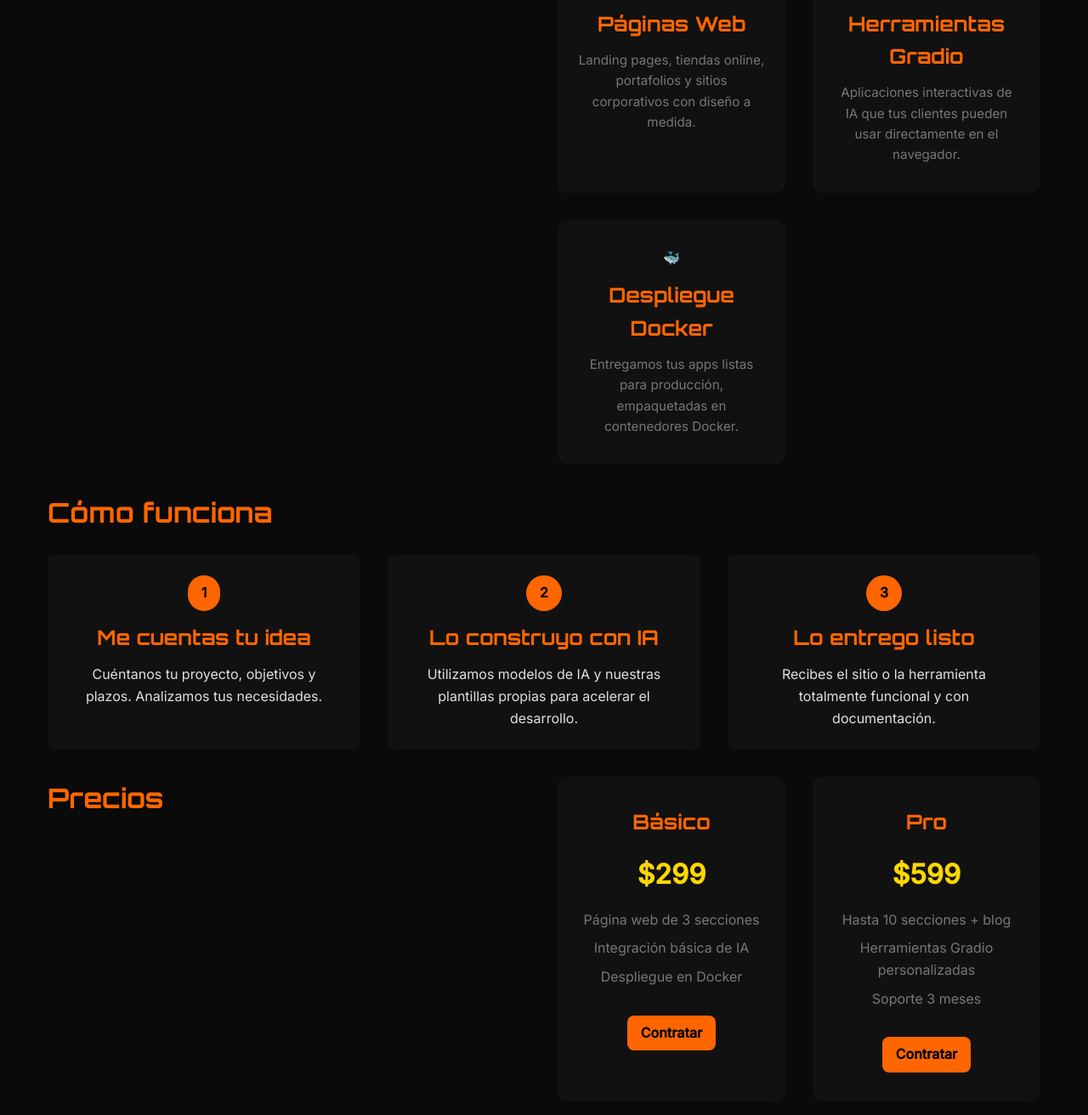
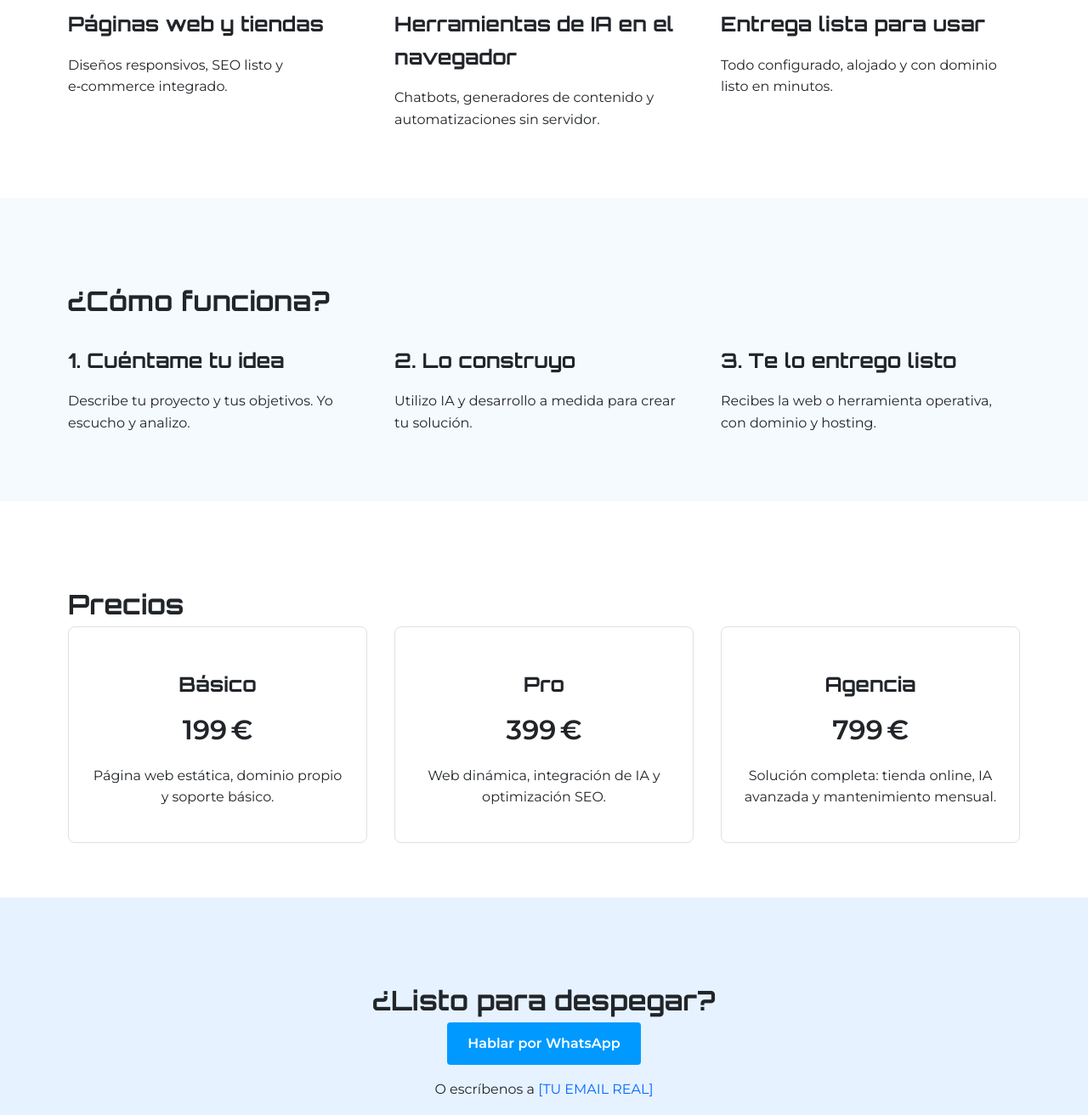
Before and after one commit to Cristobal2929/fenix-evolution, a plain HTML site: page index.html in a window 1280 px wide. Shown: the part 517-1829 px from the top of the page at 85% size. Drawn offline with Linux system fonts and the light colour scheme.

Commit message:
forja: actualizacion completa

```diff
--- a/index.html
+++ b/index.html
@@ -3,282 +3,159 @@
 <head>
   <meta charset="UTF-8">
   <meta name="viewport" content="width=device-width, initial-scale=1">
-  <title>Fénix Evolution – Web + IA a medida</title>
-
-  <!-- Google Fonts: display + body -->
-  <link href="https://fonts.googleapis.com/css2?family=Orbitron:wght@600;700&family=Inter:wght@400;500&display=swap" rel="stylesheet">
-
+  <title>Fénix Evolution – Soluciones Digitales</title>
+  <!-- Google Fonts -->
+  <link rel="preconnect" href="https://fonts.googleapis.com">
+  <link rel="preconnect" href="https://fonts.gstatic.com" crossorigin>
+  <link href="https://fonts.googleapis.com/css2?family=Montserrat:wght@400;600&family=Orbitron:wght@700&display=swap" rel="stylesheet">
   <style>
     :root {
-      --color-bg: #0a0a0a;
-      --color-primary: #ff6600;   /* naranja */
-      --color-accent: #ffd700;    /* dorado */
-      --color-text: #e0e0e0;
-      --color-muted: #777;
+      --color-primary: #0066ff;   /* azul principal */
+      --color-accent: #0099ff;    /* azul más vivo para botones */
+      --color-bg: #ffffff;
+      --color-text: #212529;
       --font-display: 'Orbitron', sans-serif;
-      --font-body: 'Inter', sans-serif;
+      --font-body: 'Montserrat', sans-serif;
     }
-
-    /* Reset & base */
-    *, *::before, *::after { box-sizing: border-box; margin:0; padding:0; }
-    html { scroll-behavior: smooth; }
+    *, *::before, *::after { box-sizing: border-box; }
     body {
-      font-family: var(--font-body);
+      margin:0; font-family: var(--font-body); color: var(--color-text);
       background: var(--color-bg);
-      color: var(--color-text);
       line-height: 1.6;
     }
     a { color: var(--color-primary); text-decoration: none; }
-    a:focus-visible { outline: 2px solid var(--color-accent); outline-offset: 2px; }
-
-    /* Layout */
-    .container { max-width: 1200px; margin: 0 auto; padding: 1rem; }
-    header, section { padding: 4rem 0; }
-    h1, h2, h3 { font-family: var(--font-display); color: var(--color-primary); }
+    h1, h2, h3 { font-family: var(--font-display); margin:0; }
     h1 { font-size: 2.5rem; }
-    h2 { font-size: 2rem; margin-bottom: 1.5rem; }
-    h3 { font-size: 1.5rem; margin-bottom: .75rem; }
-
-    /* Hero */
+    h2 { font-size: 2rem; margin-top: 2rem; }
+    h3 { font-size: 1.5rem; margin-top: 1.5rem; }
+    .container { width: min(90%, 1200px); margin:auto; padding:1rem; }
     .hero {
-      text-align: center;
-      background: linear-gradient(135deg, #1a1a1a, #0a0a0a);
-      padding: 6rem 1rem;
+      background: linear-gradient(135deg, var(--color-primary), var(--color-accent));
+      color:#fff; text-align:center; padding:4rem 1rem;
     }
-    .hero h1 { font-size: clamp(2rem, 8vw, 3.5rem); }
-    .hero p { font-size: 1.125rem; margin: 1rem 0 2rem; color: var(--color-muted); }
-    .hero .cta {
-      display: inline-block;
-      background: var(--color-primary);
-      color: #000;
-      padding: .75rem 1.5rem;
-      border-radius: .5rem;
-      font-weight: 600;
-      transition: background .3s;
+    .hero h1 { font-size:2.8rem; margin-bottom:.5rem; }
+    .hero p { font-size:1.2rem; margin-bottom:1.5rem; }
+    .btn {
+      display:inline-block; padding:.75rem 1.5rem; border:none;
+      background: var(--color-accent); color:#fff; font-weight:600;
+      border-radius:4px; cursor:pointer; font-family:var(--font-body);
+      transition:background .2s;
     }
-    .hero .cta:hover,
-    .hero .cta:focus-visible { background: var(--color-accent); }
-
-    /* Services */
-    .services { display: grid; gap: 2rem; grid-template-columns: repeat(auto-fit, minmax(260px, 1fr)); }
-    .card {
-      background: #111;
-      border-radius: .75rem;
-      padding: 2rem 1.5rem;
-      text-align: center;
-      transition: transform .3s, box-shadow .3s;
+    .btn:hover,.btn:focus{background: var(--color-primary);}
+    .btn:focus-visible{outline:3px solid var(--color-primary); outline-offset:2px;}
+    section { padding:3rem 0; }
+    .grid { display:grid; gap:2rem; }
+    @media (min-width:600px){
+      .grid-3 { grid-template-columns:repeat(3,1fr); }
     }
-    .card:hover,
-    .card:focus-within { transform: translateY(-4px); box-shadow: 0 8px 20px rgba(255,102,0,.3); }
-    .card h3 { margin-top: .75rem; }
-    .card p { color: var(--color-muted); font-size: .95rem; }
-
-    /* How it works */
-    .steps { display: flex; flex-direction: column; gap: 2rem; }
-    @media (min-width: 600px) { .steps { flex-direction: row; } }
-    .step {
-      flex:1;
-      background:#111;
-      border-radius:.5rem;
-      padding:1.5rem;
-      text-align:center;
+    .price-card {
+      border:1px solid #e0e0e0; border-radius:8px; padding:1.5rem;
+      text-align:center; transition:transform .2s;
     }
-    .step span { display:inline-block;background:var(--color-primary);color:#000;padding:.5rem 1rem;border-radius:999px;font-weight:600;margin-bottom:.75rem; }
-
-    /* Pricing */
-    .pricing { display: grid; gap:2rem; grid-template-columns: repeat(auto-fit, minmax(260px,1fr)); }
-    .plan {
-      background:#111;
-      border-radius:.75rem;
-      padding:2rem 1.5rem;
-      text-align:center;
-      border:2px solid transparent;
-    }
-    .plan:hover { border-color: var(--color-primary); }
-    .plan h3 { margin-bottom:.5rem; }
-    .plan .price { font-size:2rem; font-weight:600; margin:1rem 0; color:var(--color-accent); }
-    .plan ul { list-style:none; margin:1rem 0; }
-    .plan li { margin:.5rem 0; color:var(--color-muted); }
-    .plan .btn {
-      display:inline-block;
-      margin-top:1rem;
-      background:var(--color-primary);
-      color:#000;
-      padding:.5rem 1rem;
-      border-radius:.5rem;
-      font-weight:600;
-    }
-
-    /* Testimonials */
-    .testimonials { display: grid; gap:2rem; grid-template-columns: repeat(auto-fit, minmax(260px,1fr)); }
-    .testimonial {
-      background:#111;
-      border-radius:.75rem;
-      padding:1.5rem;
-      position:relative;
-    }
-    .testimonial::before {
-      content:"“";
-      font-size:4rem;
-      position:absolute;
-      top:-10px;
-      left:10px;
-      color:var(--color-primary);
-      opacity:.2;
-    }
-    .testimonial p { margin-bottom:.75rem; }
-    .testimonial .author { font-weight:600; color:var(--color-accent); }
-
-    /* Contact */
-    .contact { text-align:center; }
-    .contact .btn-whatsapp {
-      background: var(--color-primary);
-      color:#000;
-      padding:.75rem 2rem;
-      border-radius:.5rem;
-      font-size:1.125rem;
-      font-weight:600;
-      display:inline-flex;
-      align-items:center;
-      gap:.5rem;
-    }
-    .contact .btn-whatsapp:hover,
-    .contact .btn-whatsapp:focus-visible { background: var(--color-accent); }
-
-    /* Footer */
-    footer { text-align:center; padding:2rem 0; font-size:.85rem; color:var(--color-muted); }
-
-    /* Reduced motion */
+    .price-card:hover{transform:scale(1.02);}
+    .price-card h3{margin-bottom:.5rem;}
+    .price { font-size:2rem; font-weight:600; margin:.5rem 0;}
+    .footer { background:#f8f9fa; text-align:center; padding:2rem 0; }
     @media (prefers-reduced-motion: reduce) {
-      *, *::before, *::after { transition:none !important; }
+      *, *::before, *::after { animation-duration:0.001ms !important; transition:none !important;}
     }
   </style>
 </head>
 <body>
-
   <header class="hero">
     <div class="container">
-      <h1>Transforma tu negocio con IA</h1>
-      <p>Páginas web profesionales y herramientas de inteligencia artificial hechas a medida</p>
-      <a class="cta" href="https://wa.me/3465691085" target="_blank" rel="noopener">Quiero mi proyecto</a>
+      <h1>Tu web profesional en minutos</h1>
+      <p>Diseñamos y entregamos sitios web y herramientas de IA a medida, listos para usar.</p>
+      <a class="btn" href="https://wa.me/34656691085" target="_blank" rel="noopener">Quiero mi web</a>
     </div>
   </header>
 
-  <section class="services container">
-    <h2>Servicios</h2>
-    <div class="services">
-      <article class="card" tabindex="0">
-        <div class="icon" aria-hidden="true">🌐</div>
-        <h3>Páginas Web</h3>
-        <p>Landing pages, tiendas online, portafolios y sitios corporativos con diseño a medida.</p>
-      </article>
-      <article class="card" tabindex="0">
-        <div class="icon" aria-hidden="true">🤖</div>
-        <h3>Herramientas Gradio</h3>
-        <p>Aplicaciones interactivas de IA que tus clientes pueden usar directamente en el navegador.</p>
-      </article>
-      <article class="card" tabindex="0">
-        <div class="icon" aria-hidden="true">🐳</div>
-        <h3>Despliegue Docker</h3>
-        <p>Entregamos tus apps listas para producción, empaquetadas en contenedores Docker.</p>
-      </article>
-    </div>
-  </section>
-
-  <section class="how-it-works container">
-    <h2>Cómo funciona</h2>
-    <div class="steps">
-      <div class="step">
-        <span>1</span>
-        <h3>Me cuentas tu idea</h3>
-        <p>Cuéntanos tu proyecto, objetivos y plazos. Analizamos tus necesidades.</p>
-      </div>
-      <div class="step">
-        <span>2</span>
-        <h3>Lo construyo con IA</h3>
-        <p>Utilizamos modelos de IA y nuestras plantillas propias para acelerar el desarrollo.</p>
-      </div>
-      <div class="step">
-        <span>3</span>
-        <h3>Lo entrego listo</h3>
-        <p>Recibes el sitio o la herramienta totalmente funcional y con documentación.</p>
+  <section id="que-hacemos">
+    <div class="container">
+      <h2>¿Qué hacemos?</h2>
+      <div class="grid grid-3">
+        <div>
+          <h3>Páginas web y tiendas</h3>
+          <p>Diseños responsivos, SEO listo y e‑commerce integrado.</p>
+        </div>
+        <div>
+          <h3>Herramientas de IA en el navegador</h3>
+          <p>Chatbots, generadores de contenido y automatizaciones sin servidor.</p>
+        </div>
+        <div>
+          <h3>Entrega lista para usar</h3>
+          <p>Todo configurado, alojado y con dominio listo en minutos.</p>
+        </div>
       </div>
     </div>
   </section>
 
-  <section class="pricing container">
-    <h2>Precios</h2>
-    <div class="pricing">
-      <article class="plan" tabindex="0">
-        <h3>Básico</h3>
-        <div class="price">$299</div>
-        <ul>
-          <li>Página web de 3 secciones</li>
-          <li>Integración básica de IA</li>
-          <li>Despliegue en Docker</li>
-        </ul>
-        <a class="btn" href="https://wa.me/3465691085" target="_blank" rel="noopener">Contratar</a>
-      </article>
-      <article class="plan" tabindex="0">
-        <h3>Pro</h3>
-        <div class="price">$599</div>
-        <ul>
-          <li>Hasta 10 secciones + blog</li>
-          <li>Herramientas Gradio personalizadas</li>
-          <li>Soporte 3 meses</li>
-        </ul>
-        <a class="btn" href="https://wa.me/3465691085" target="_blank" rel="noopener">Contratar</a>
-      </article>
-      <article class="plan" tabindex="0">
-        <h3>Agencia</h3>
-        <div class="price">$1199</div>
-        <ul>
-          <li>Proyectos ilimitados</li>
-          <li>Integración avanzada de IA</li>
-          <li>Despliegue y mantenimiento continuo</li>
-        </ul>
-        <a class="btn" href="https://wa.me/3465691085" target="_blank" rel="noopener">Contratar</a>
-      </article>
+  <section id="como-funciona" style="background:#f5faff;">
+    <div class="container">
+      <h2>¿Cómo funciona?</h2>
+      <div class="grid grid-3">
+        <div>
+          <h3>1. Cuéntame tu idea</h3>
+          <p>Describe tu proyecto y tus objetivos. Yo escucho y analizo.</p>
+        </div>
+        <div>
+          <h3>2. Lo construyo</h3>
+          <p>Utilizo IA y desarrollo a medida para crear tu solución.</p>
+        </div>
+        <div>
+          <h3>3. Te lo entrego listo</h3>
+          <p>Recibes la web o herramienta operativa, con dominio y hosting.</p>
+        </div>
+      </div>
     </div>
   </section>
 
-  <section class="testimonials container">
-    <h2>Testimonios</h2>
-    <div class="testimonials">
-      <article class="testimonial">
-        <p>“Fénix Evolution tomó mi idea y la convirtió en una web que superó mis expectativas. El proceso fue rápido y sin complicaciones.”</p>
-        <p class="author">– Laura G., emprendedora</p>
-      </article>
-      <article class="testimonial">
-        <p>“Las herramientas Gradio que nos entregaron nos permitieron ofrecer IA a nuestros clientes sin necesidad de programar.”</p>
-        <p class="author">– Carlos M., consultor tecnológico</p>
-      </article>
-      <article class="testimonial">
-        <p>“El despliegue en Docker fue impecable; la aplicación funciona perfectamente en nuestro servidor y el soporte fue excelente.”</p>
-        <p class="author">– Sofía R., directora de producto</p>
-      </article>
+  <section id="precios">
+    <div class="container">
+      <h2>Precios</h2>
+      <div class="grid grid-3">
+        <div class="price-card">
+          <h3>Básico</h3>
+          <p class="price">199 €</p>
+          <p>Página web estática, dominio propio y soporte básico.</p>
+        </div>
+        <div class="price-card">
+          <h3>Pro</h3>
+          <p class="price">399 €</p>
+          <p>Web dinámica, integración de IA y optimización SEO.</p>
+        </div>
+        <div class="price-card">
+          <h3>Agencia</h3>
+          <p class="price">799 €</p>
+          <p>Solución completa: tienda online, IA avanzada y mantenimiento mensual.</p>
+        </div>
+      </div>
     </div>
   </section>
 
-  <section class="contact container">
-    <h2>Contacto</h2>
-    <a class="btn-whatsapp" href="https://wa.me/3465691085" target="_blank" rel="noopener">
-      📞 656 910 85
-    </a>
-    <p style="margin-top:1rem;">O escribe a <a href="mailto:dayron100813@gmail.com">dayron100813@gmail.com</a></p>
+  <section id="contacto" style="background:#e6f2ff;">
+    <div class="container" style="text-align:center;">
+      <h2>¿Listo para despegar?</h2>
+      <a class="btn" href="https://wa.me/34656691085" target="_blank" rel="noopener">Hablar por WhatsApp</a>
+      <p style="margin-top:1rem;">O escríbenos a <a href="mailto:[TU EMAIL REAL]">[TU EMAIL REAL]</a></p>
+    </div>
   </section>
 
-  <footer>
-    © 2026 Fénix Evolution – Todos los derechos reservados.
+  <footer class="footer">
+    <p>© 2026 Fénix Evolution – Soluciones Digitales. Todos los derechos reservados.</p>
   </footer>
 
   <script>
-    // Accesibilidad: cerrar foco del botón de WhatsApp al abrir en nueva pestaña
-    document.querySelectorAll('a[rel="noopener"]').forEach(el => {
-      el.addEventListener('click', e => {
-        // No extra JS needed; placeholder for future enhancements
+    // Smooth scroll for internal links (optional, respects reduced motion)
+    if (window.matchMedia('(prefers-reduced-motion: no-preference)').matches) {
+      document.querySelectorAll('a[href^="#"]').forEach(anchor => {
+        anchor.addEventListener('click', function (e) {
+          e.preventDefault();
+          const target = document.querySelector(this.getAttribute('href'));
+          target.scrollIntoView({ behavior: 'smooth' });
+        });
       });
-    });
+    }
   </script>
 </body>
 </html>
```
Also changed, not shown: 1 other file.
